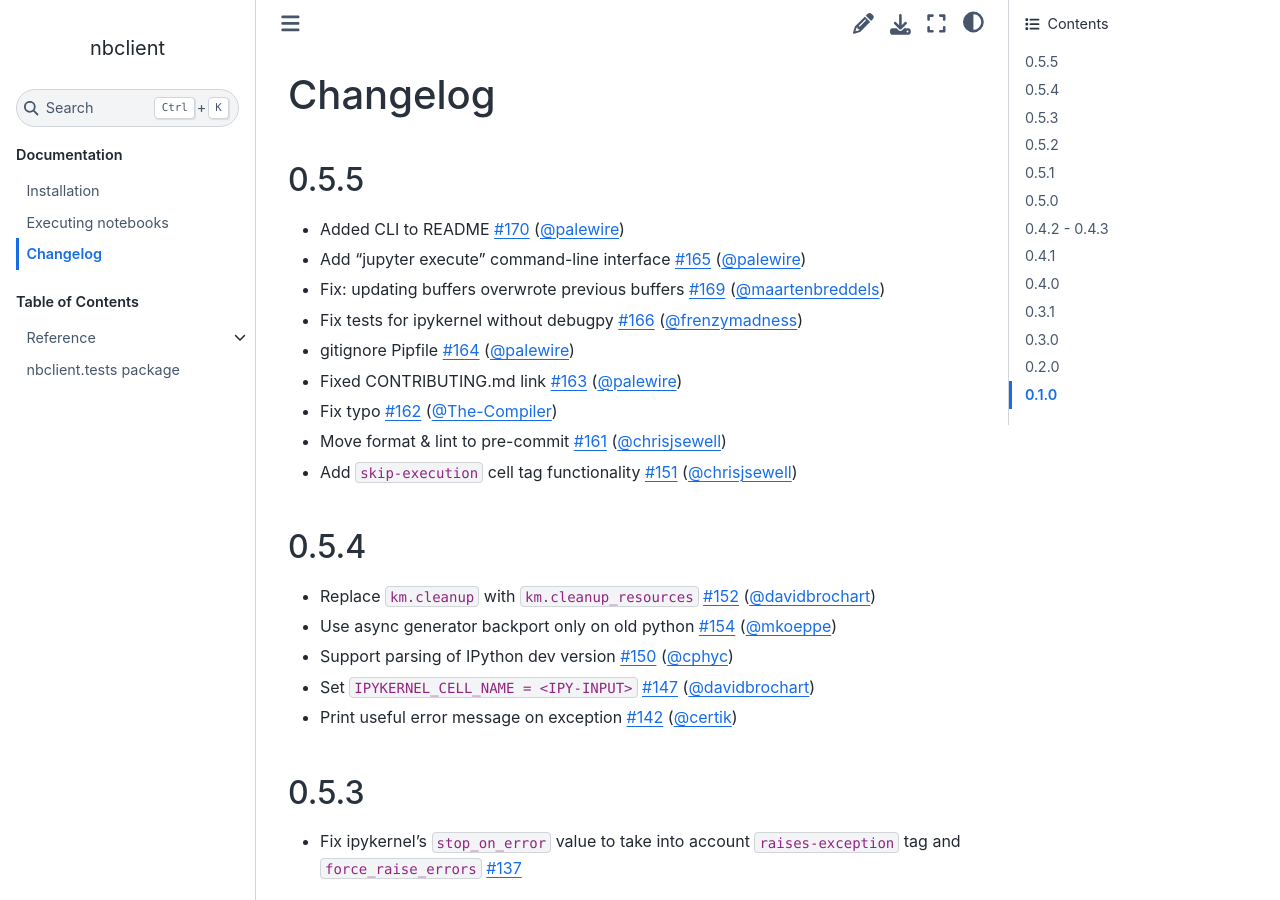
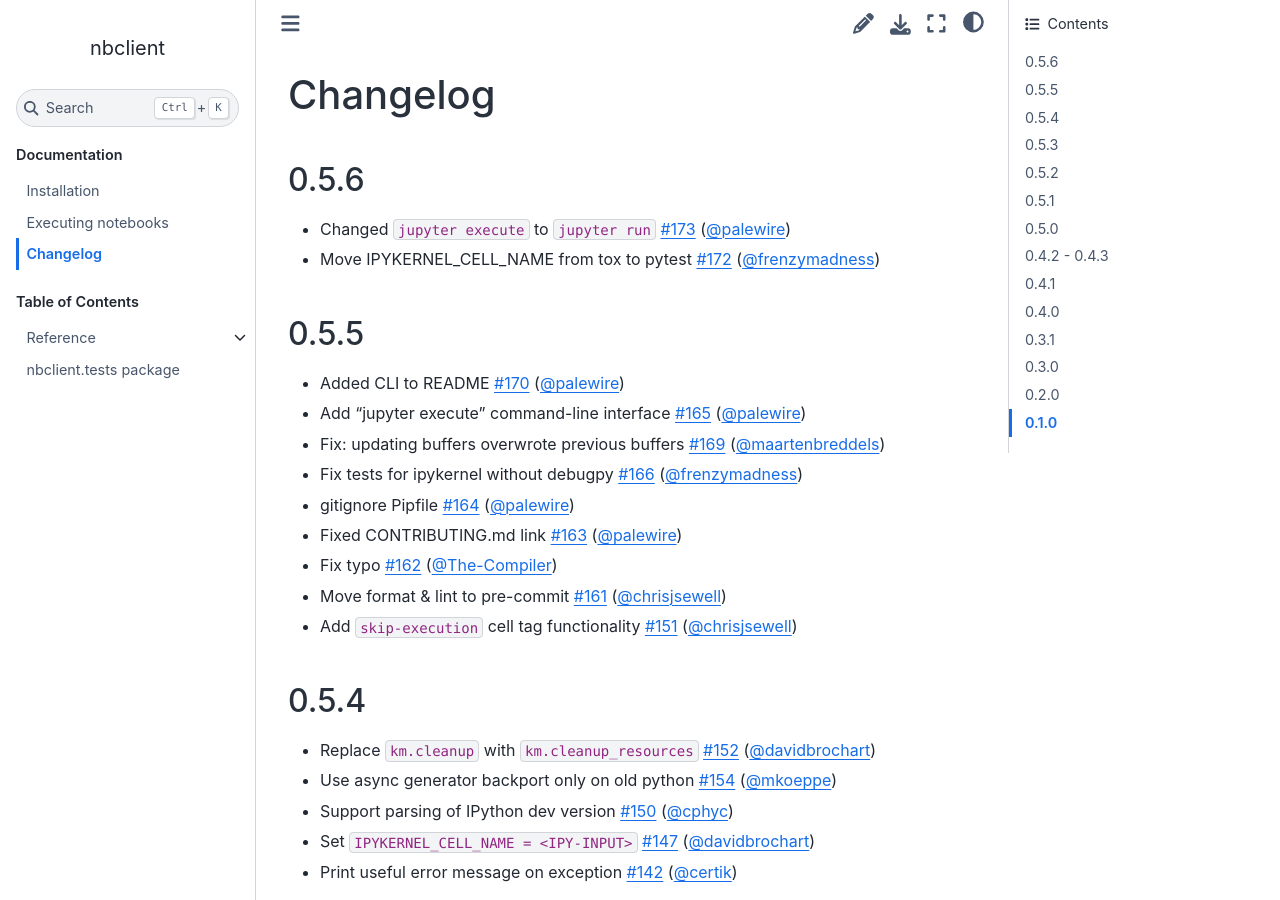
Before and after one commit to jupyter/nbclient, a Sphinx documentation site: the page built from docs/changelog.md, in a window 1280 px wide and 900 px high. Built offline with Sphinx 7.4.7 and the Sphinx Book theme 1.1.4, drawn with Linux system fonts in a browser that asks for light colours.

Commit message:
Update changelog for 0.5.6 Release

```diff
--- a/docs/changelog.md
+++ b/docs/changelog.md
@@ -1,4 +1,9 @@
 # Changelog
+
+## 0.5.6
+
+- Changed `jupyter execute` to `jupyter run` [#173](https://github.com/jupyter/nbclient/pull/173) ([@palewire](https://github.com/palewire))
+- Move IPYKERNEL_CELL_NAME from tox to pytest [#172](https://github.com/jupyter/nbclient/pull/172) ([@frenzymadness](https://github.com/frenzymadness))
 
 ## 0.5.5
 
```
Also changed, not shown: 1 other file.
